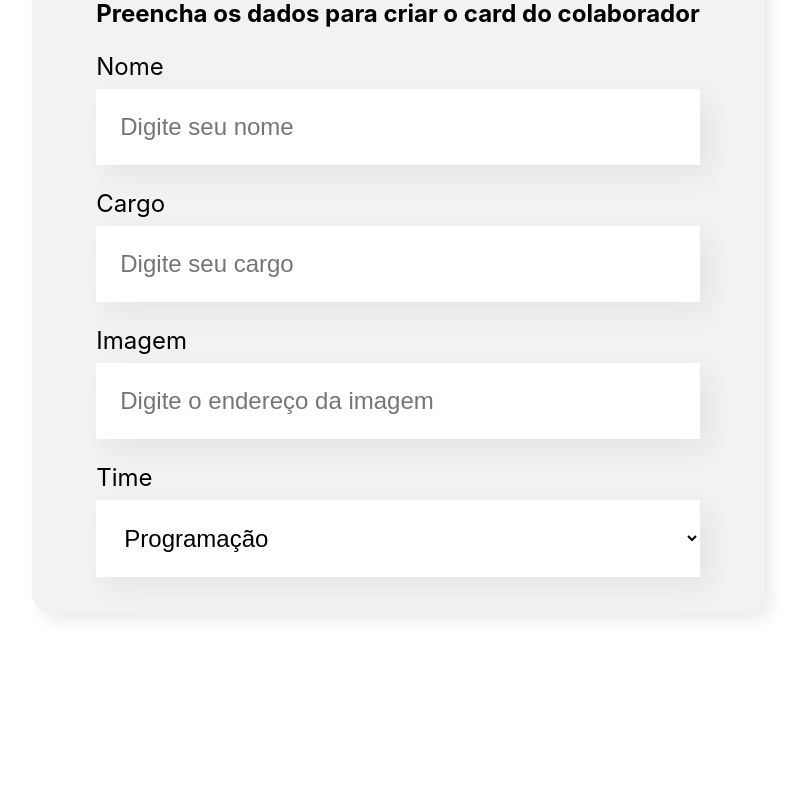
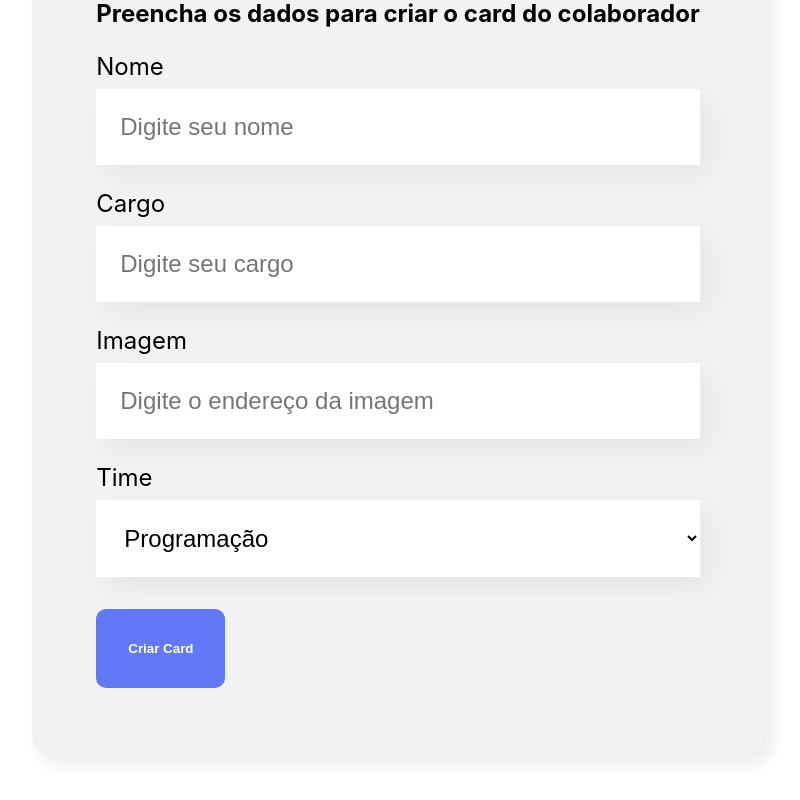
Before and after one commit to Alex-Majdalani/Projeto-Organo, a React (Create React App) app in the folder organo/: page / in a window 1280 px wide. Shown: the part 655-1455 px from the top of the page, without its empty margins (242-1042 px from the left). Before the commit the page ends 1348 px from the top, so only its background shows below. Built offline with nearby package versions, Linux system fonts and the light colour scheme.

Commit message:
Padronizei o botão

```diff
--- a/organo/src/componentes/Botao/Botao.css
+++ b/organo/src/componentes/Botao/Botao.css
@@ -0,0 +1,15 @@
+.botao {
+  background-color: #6278f7;
+  border-radius: 10px;
+  font-weight: 700;
+  font-size: 18;
+  padding: 32px;
+  border: none;
+  cursor: pointer;
+  color: #fff;
+  margin: 32px 0px;
+}
+
+.botao:hover {
+  color: #95ffd4;
+}
--- a/organo/src/componentes/Botao/index.js
+++ b/organo/src/componentes/Botao/index.js
@@ -1,5 +1,7 @@
 import "./Botao.css";
 
-const Botao = () => {};
+const Botao = (props) => {
+  return <button className="botao">{props.children}</button>;
+};
 
 export default Botao;
--- a/organo/src/componentes/Formulario/index.js
+++ b/organo/src/componentes/Formulario/index.js
@@ -1,3 +1,4 @@
+import Botao from "../Botao";
 import CampoTexto from "../CampoTexto";
 import ListaSuspensa from "../ListaSuspensa";
 import "./Formulario.css";
@@ -21,6 +22,7 @@
         <CampoTexto label="Cargo" placeholder="Digite seu cargo" />
         <CampoTexto label="Imagem" placeholder="Digite o endereço da imagem" />
         <ListaSuspensa label="Time" itens={times} />
+        <Botao>Criar Card</Botao>
       </form>
     </section>
   );
```
